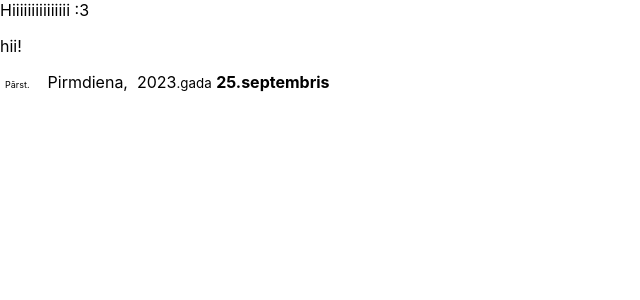
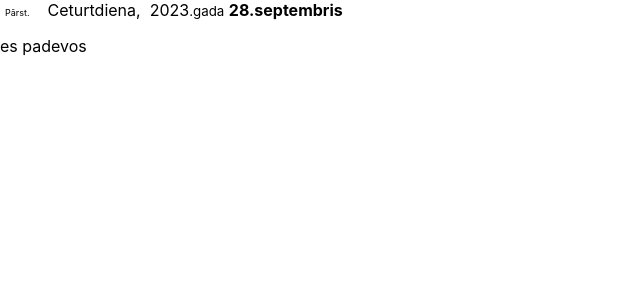
Before and after one commit to Kripsters/stundu-saraksts-KK, a React (Create React App) app: page / in a window 1280 px wide. Shown: the top 300 px of the page, without its empty margins (0-640 px from the left). Built offline with nearby package versions, Linux system fonts and the light colour scheme.

Commit message:
component diena done

```diff
--- a/src/App.js
+++ b/src/App.js
@@ -1,11 +1,27 @@
 import "./App.css";
 import Diena from "./Diena.js";
+import Stunda from "./Stunda.js";
+const d = new Date();
+function weekDay() {
+  return (d.toLocaleDateString('lv', { weekday: 'long' }))
+};
+
+function monthLongName() {
+  return (d.toLocaleDateString('lv', { month: 'long' }))
+};
+
+
 export default function App() {
   return (
     <>
-    <div>Hiiiiiiiiiiiiiii :3</div>
-      <p>hii!</p>
-      <Diena></Diena>
+      <div>
+        <Diena
+          day={weekDay()}
+          year={d.getFullYear()}
+          monthDay={d.getDate()}
+          month={monthLongName()}></Diena>
+        <Stunda></Stunda>
+      </div>
     </>
   );
 }
--- a/src/Diena.js
+++ b/src/Diena.js
@@ -1,17 +1,22 @@
-function Diena() {
-  return(
+function Diena(Date) {
+  return (
     <>
       <table border="0" cellspacing="0" cellpadding="0">
         <tbody>
           <tr>
             <td styleName="border-top: 2px solid #000000; border-left: 1px solid #DDDDDD;border-right: 1px solid #DDDDDD; border-bottom: 1px solid #DDDDDD; text-align:left;height:18px; width:60%; background-Color:#DDDDDD;">
               <span class="info2"> &nbsp; Pārst.</span>
-  &nbsp; &nbsp; Pirmdiena, &nbsp;2023<small>.gada</small> <b>25.septembris</b> <span class="nedruka"></span>
+              &nbsp; &nbsp; {Date.day}, &nbsp;{Date.year}<small>.gada</small> <b>{Date.monthDay}.{Date.month}</b> <span class="nedruka"></span>
+            </td>
+          </tr>
+          <tr>
+            <td valign="top">
             </td>
           </tr>
         </tbody>
       </table>
     </>
-)};
+  )
+};
 
 export default Diena;
--- a/src/Stunda.js
+++ b/src/Stunda.js
@@ -0,0 +1,7 @@
+function Stunda(props) {
+    return (
+        <p>es padevos</p>
+    )
+};
+
+export default Stunda;
```
Lines whose indentation alone changed are shown as unchanged.
